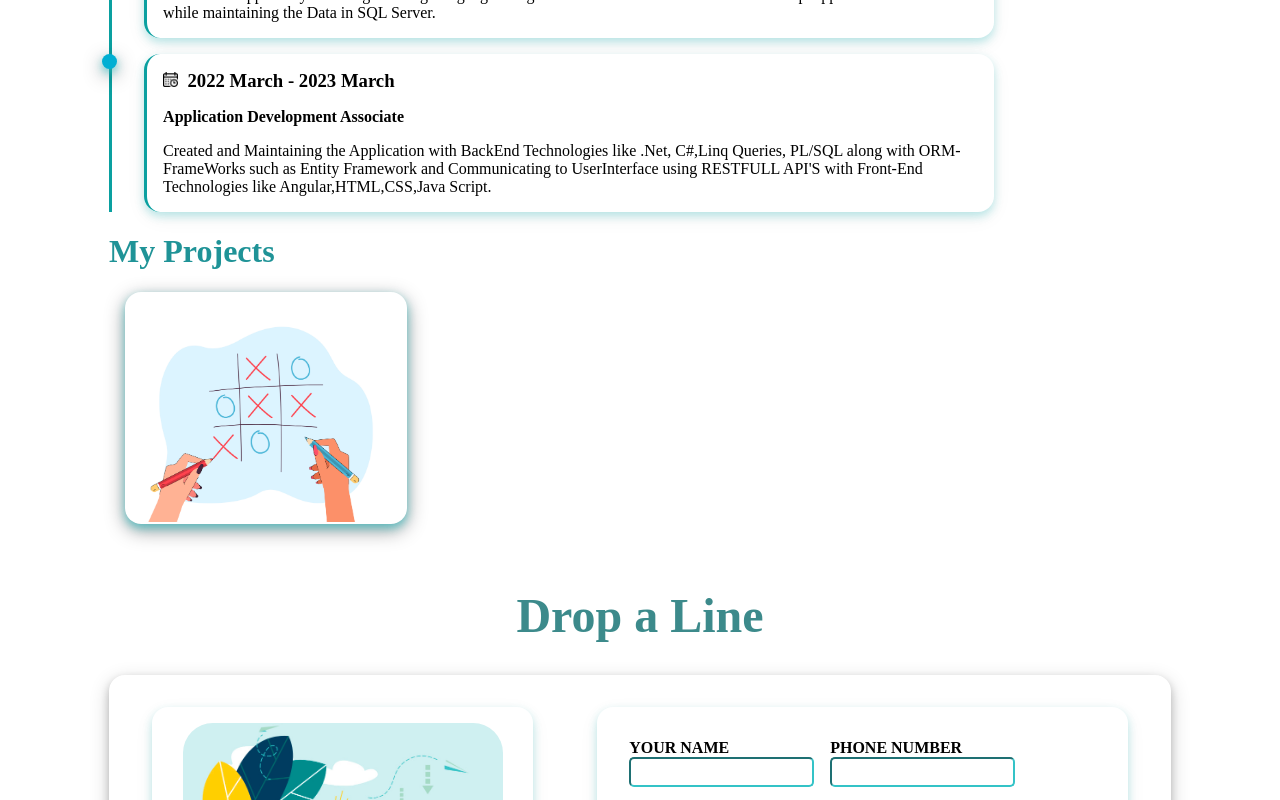
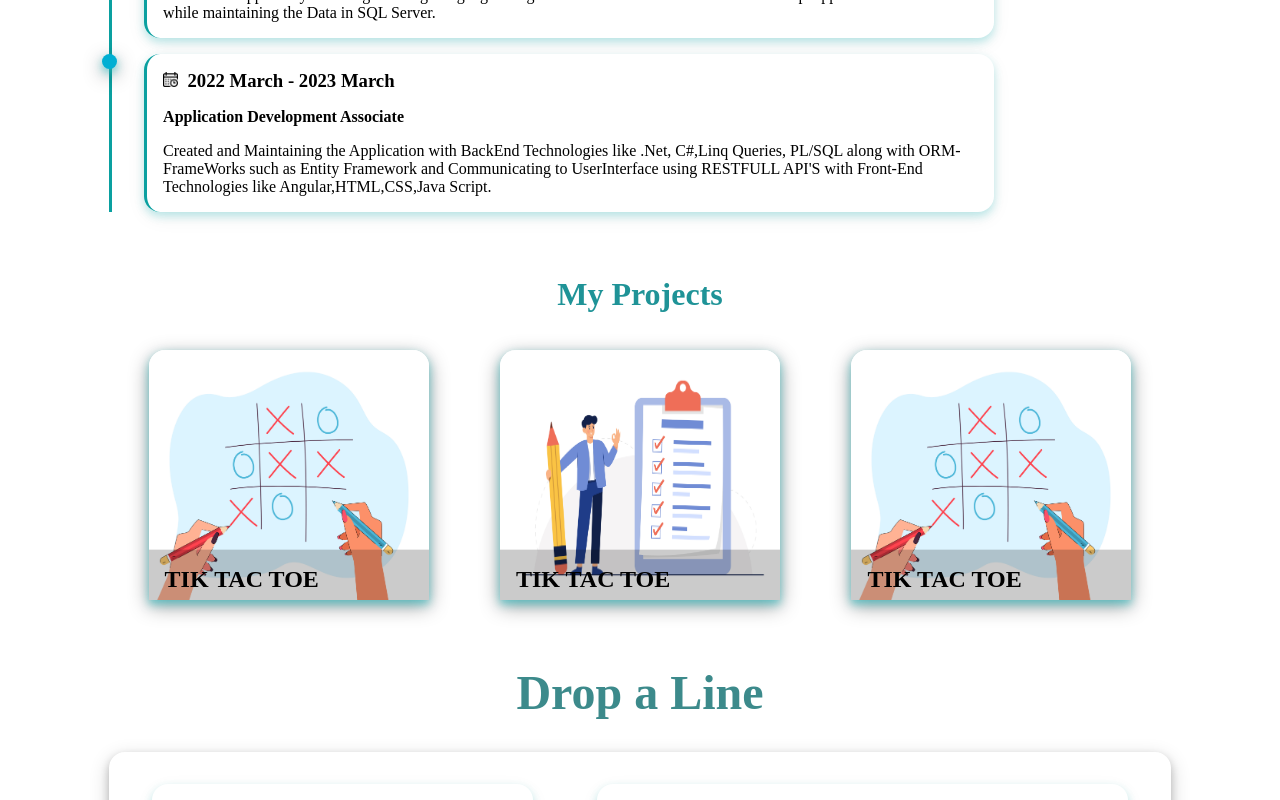
Before and after one commit to Rishikathron/Portfolio, an Angular app in the folder Portfolio/: page / in a window 1280 px wide. Shown: the part 2160-2960 px from the top of the page. Built offline with nearby package versions, Linux system fonts and the light colour scheme.

Commit message:
completed project section v.10

```diff
--- a/Portfolio/src/app/education/education.component.css
+++ b/Portfolio/src/app/education/education.component.css
@@ -83,43 +83,79 @@ h1{
 }
 
                         /* ---------------Project Contents---------- */
-
-.projectcontent{
-    max-height: fit-content;
-    height: 200px;
-    max-width: 250px;
-    border-radius: 1rem;
-    gap: 1rem;
-    margin-left: 1rem;
-    overflow: hidden;
-    padding: 1rem;
-    box-shadow: 0 4px 8px 0 rgba(52, 194, 199, 0.645), 0 6px 20px 0 rgba(0, 0, 0, 0.41);
+.projectcontainer{
+    margin-top: 3rem;
 }
 
-.projectcontent:hover{
-    background-color: rgb(0, 0, 0);
-    z-index: -1;
+.myproject{
+    text-align: center;
+    padding: 1rem;
+}
+
+.outerloop{
+        display: flex;
+        gap: 2rem;
+        justify-content: center;
+        justify-content: space-evenly;
+}
+.loop{
+    display: flex;
+}
+.projectname{
+    margin: 0;
 }
 .projectimage{
-    /* background-image: url('../../assets/Experiance_Projects/tictactow.jpg'); */
     background-size: cover;
-    max-width: 250px;
+    max-width: 280px;
+    max-height: 250px;
 }
 
-
-.projectimage :hover{
-    opacity: 0.1;
+.projectcontent  {
+    box-shadow: 0 4px 8px 0 rgba(52, 194, 199, 0.645), 0 6px 20px 0 rgba(0, 0, 0, 0.41);
+    border-radius: 1rem 1rem 0 0;
+    width: 280px;
+    max-height: 250px;
+    overflow: hidden;
 }
 
-.projectname{
-    position: relative;
-    text-align: center;
-    align-items: center;
-
-
+.projectimage{
+    background-size: cover;
+    max-width: 280px;
+    max-height: 250px;
 }
 
-.pdesc{
+.textcontent{
+    background-color: rgba(0, 0, 0, 0.205);
     position: relative;
-    bottom: -150px;
+    padding: 1rem;
+    transform: translatey(-30%);
+    display: flex;
+    flex-flow: column;
+    gap: 0.5rem;
 }
+
+.textcontent:hover{
+    padding: 1rem;
+    transform: translatey(-80%);
+    transition: 0.5s ease;
+    height: 250px;
+}
+
+.projectlinkbtn{
+    border: 0;
+    padding: 0.6rem;
+    border-radius: 0.5rem;
+    background-image: linear-gradient(rgb(126,127,216),rgb(0,175,211));
+    color: white;
+    font-weight: bold;
+    box-shadow: 0 4px 8px 0 rgba(159, 233, 235, 0.645), 0 6px 20px 0 rgba(0, 0, 0, 0.41);
+    cursor: pointer;
+}
+
+.projectlinkbtn:hover{
+    background-image: none;
+    background-color: rgb(126,127,216);
+    color: white;
+    font-weight: bold;
+    transition: 0.5s ease;
+}
--- a/Portfolio/src/app/education/education.component.html
+++ b/Portfolio/src/app/education/education.component.html
@@ -32,14 +32,19 @@
     <div class="projectcontainer">
         <div class="main">
             <h1 class="myproject">My Projects</h1>
-            <div class="projectloop">
-                <div class="projectcontent">
-                    <img src="../../assets/Experiance_Projects/tictactow.jpg" alt=" Project image" class="projectimage" >
-                    <div class="projectimage"></div>
-                    <!-- <h2 class="projectname">project name</h2>
-                    <span class="pdesc">Lorem ipsum, dolor sit amet consectetur adipisicing elit. Quo unde minima nesciunt ab facere ill</span> -->
-                </div>
+            <div class="outerloop">
+                <div  *ngFor="let projectitem of Projects" class="loop">
+                    <div class="projectcontent">
+                        <img src="{{projectitem.image}}" alt=" Project image" class="projectimage" width="280px" height="250px">
+                        <div class="textcontent">
+                            <h2 class="projectname">{{projectitem.Title}} </h2>
+                            <span class="pdesc">{{projectitem.Description}}</span>
+                            <a href={{projectitem.Projectlink}} class="projectlink" target="_blank"><button class="projectlinkbtn">Take me there</button></a>
+                        </div>
+                    </div>
             </div>
+            </div>
+
 
         </div>
     </div>
--- a/Portfolio/src/app/education/education.component.ts
+++ b/Portfolio/src/app/education/education.component.ts
@@ -15,4 +15,29 @@ export class EducationComponent {
       {year : "2021 August - 2022 March" , role : "Data Engineer" , about:"Learnt and Applied Python Programming Language along with DataStructures to create and develop Application from backend while maintaining the Data in SQL Server."},
       {year : "2022 March - 2023 March" , role : "Application Development Associate" , about:"Created and Maintaining the Application with BackEnd Technologies like .Net, C#,Linq Queries, PL/SQL along with ORM-FrameWorks such as Entity Framework and Communicating to UserInterface using RESTFULL API'S with Front-End Technologies like Angular,HTML,CSS,Java Script."},
     ]
+
+    // project Contents
+
+    Projects : {Title : string, Description : string, image : string, Projectlink:string}[] = [
+      {
+        Title : "TIK TAC TOE",
+        Description : "A project solely to test out the TypeScript Programming Language in Action and along with very normal css stylings.",
+        image : "../../assets/Experiance_Projects/tictactow.jpg",
+        Projectlink : "https://rishwanth-tic-tac-toe.netlify.app"
+      },
+      {
+        Title : "TIK TAC TOE",
+        Description : "A project solely to test out the TypeScript Programming Language in Action and along with very normal css stylings.",
+        image : "../../assets/Experiance_Projects/todo.jpg",
+        // image : "../../assets/Experiance_Projects/tictactow.jpg",
+        Projectlink : "https://rishwanth-todo.netlify.app"
+      },
+      {
+        Title : "TIK TAC TOE",
+        Description : "A project solely to test out the TypeScript Programming Language in Action and along with very normal css stylings.",
+        image : "../../assets/Experiance_Projects/tictactow.jpg",
+        Projectlink : "https://rishwanth-tic-tac-toe.netlify.app"
+      },
+    ]
+
 }
```
Also changed, not shown: Portfolio/src/assets/Experiance_Projects/todo.jpg (added).
